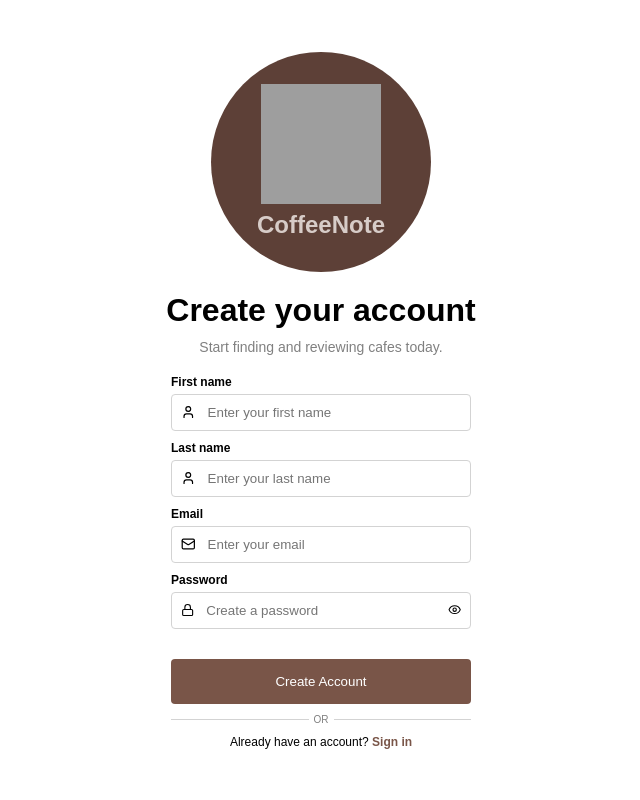
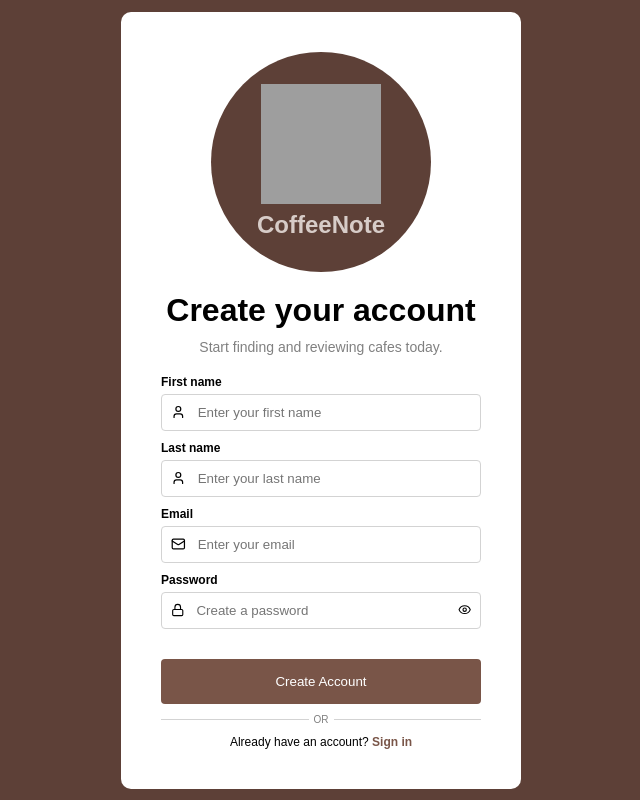
Before and after one commit to Jean123Van/coffee-shop, a React (Vite) app: page /register in a window 1280 px wide. Shown: the whole page, without its empty margins (319-959 px from the left). Built offline with nearby package versions, Linux system fonts and the light colour scheme; grey boxes are pictures that could not be loaded.

Commit message:
finish rendering signup page

```diff
--- a/src/components/Inputs/TextInput/TextInput.tsx
+++ b/src/components/Inputs/TextInput/TextInput.tsx
@@ -53,7 +53,11 @@ function TextInput({
             >
                 <Icon />
                 <input
-                    type={showPassword ? 'text' : 'password'}
+                    type={
+                        type === 'password' && !showPassword
+                            ? 'password'
+                            : 'text'
+                    }
                     placeholder={placeholder}
                     style={{
                         border: 'none',
--- a/src/pages/Register.tsx
+++ b/src/pages/Register.tsx
@@ -13,11 +13,24 @@ function Register() {
             style={{
                 height: '100vh',
                 display: 'flex',
-                flexDirection: 'column',
                 justifyContent: 'center',
                 alignItems: 'center',
                 paddingTop: '30px',
                 paddingBottom: '30px',
+                backgroundColor: COLORS.brown,
+            }}
+        >
+            <div
+                style={{
+                    display: 'flex',
+                    flexDirection: 'column',
+                    justifyContent: 'center',
+                    alignItems: 'center',
+                    backgroundColor: 'white',
+                    padding: '40px',
+                    borderRadius: '10px',
+                    width: '100%',
+                    maxWidth: '400px',
                 }}
             >
                 <div
@@ -70,11 +83,10 @@ function Register() {
                 <form
                     onSubmit={onSubmitHandler}
                     style={{
-                    width: '100%',
-                    maxWidth: '300px',
                         display: 'flex',
                         flexDirection: 'column',
                         gap: '10px',
+                        width: '100%',
                     }}
                 >
                     <TextInput
@@ -113,11 +125,10 @@ function Register() {
                         display: 'flex',
                         flexDirection: 'row',
                         alignItems: 'center',
-                    width: '100%',
-                    maxWidth: '300px',
                         gap: '5px',
                         marginTop: '10px',
                         marginBottom: '10px',
+                        width: '100%',
                     }}
                 >
                     <hr
@@ -161,6 +172,7 @@ function Register() {
                     </Link>
                 </span>
             </div>
+        </div>
     );
 }
 
```
Lines whose indentation alone changed are shown as unchanged.
